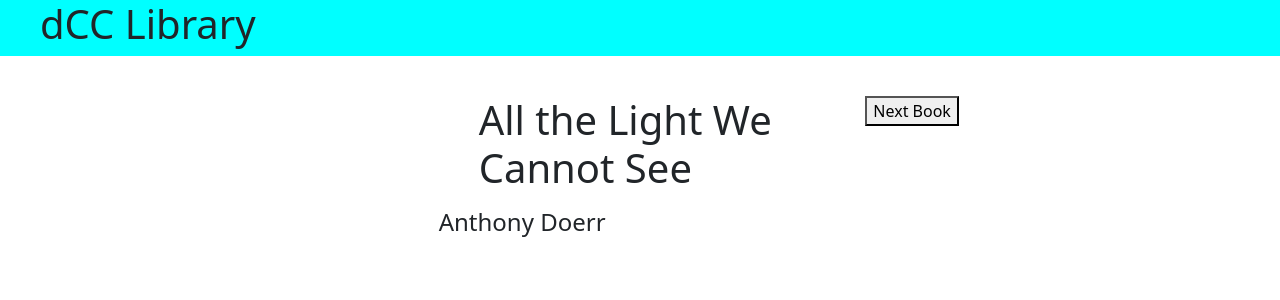
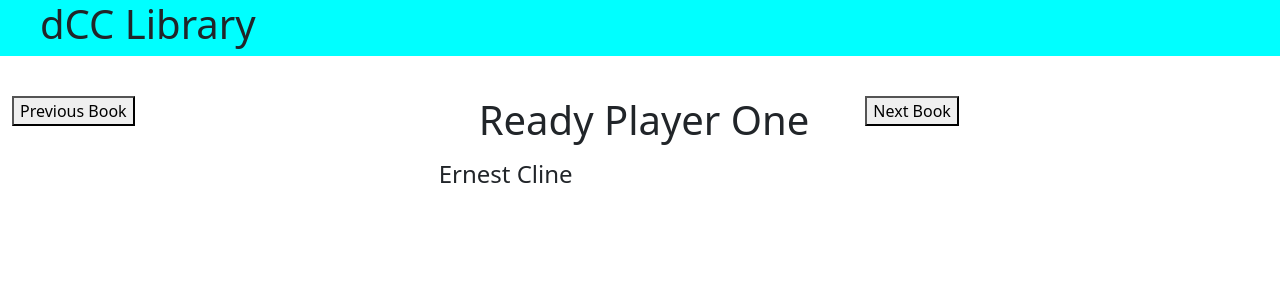
Before and after one commit to Wjamescorbett/ReactTutorial, a React (Create React App) app: page / in a window 1280 px wide. Shown: the top 300 px of the page. Built offline with nearby package versions, Linux system fonts and the light colour scheme.

Commit message:
Added previous book button.

```diff
--- a/src/components/App.jsx
+++ b/src/components/App.jsx
@@ -11,7 +11,7 @@
             {title: "The First and Last Freedom", author: "Jiddu Krishnamurit"}
         ];
         this.state = {
-            bookNumber: 1
+            bookNumber: 0
         };
     }
 
@@ -26,6 +26,17 @@
         });
     }
 
+    goToPreviousBook = () => {
+        let tempBookNumber = this.state.bookNumber;
+        tempBookNumber--;
+        if(tempBookNumber < 0){
+            tempBookNumber = this.books.length - 1;
+        }
+        this.setState({
+            bookNumber: tempBookNumber
+        });
+    }
+
 
     render() {
         return (
@@ -34,6 +45,7 @@
                 <div className = "row">
                     <div className = "col-md-4">
                         {/*Button here previous book*/}
+                        <button onClick={this.goToPreviousBook}>Previous Book</button>
                     </div>
                     <div className = "col-md-4">
                         {/*Button here book*/}
```
